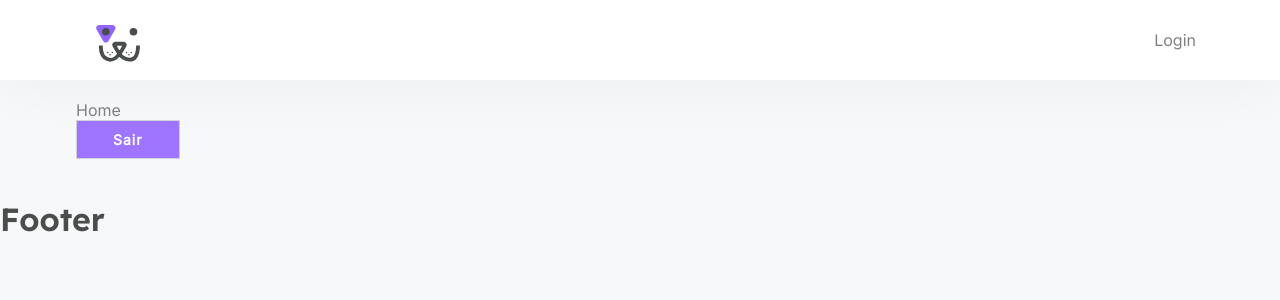
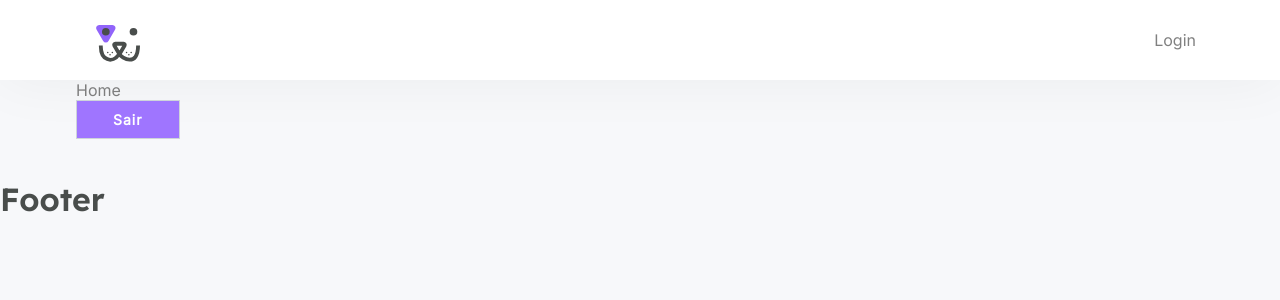
Before and after one commit to dfsilvadev/dogs, a React (Create React App) app: page / in a window 1280 px wide. Shown: the top 300 px of the page. Built offline with nearby package versions, Linux system fonts and the light colour scheme.

Commit message:
feat: add padding 5rem

```diff
--- a/src/components/Layout/styles.module.scss
+++ b/src/components/Layout/styles.module.scss
@@ -4,6 +4,6 @@
 }
 
 .content {
-  padding-top: 6.25rem;
+  padding-top: 5rem;
   padding-bottom: 2.5rem;
 }
```
